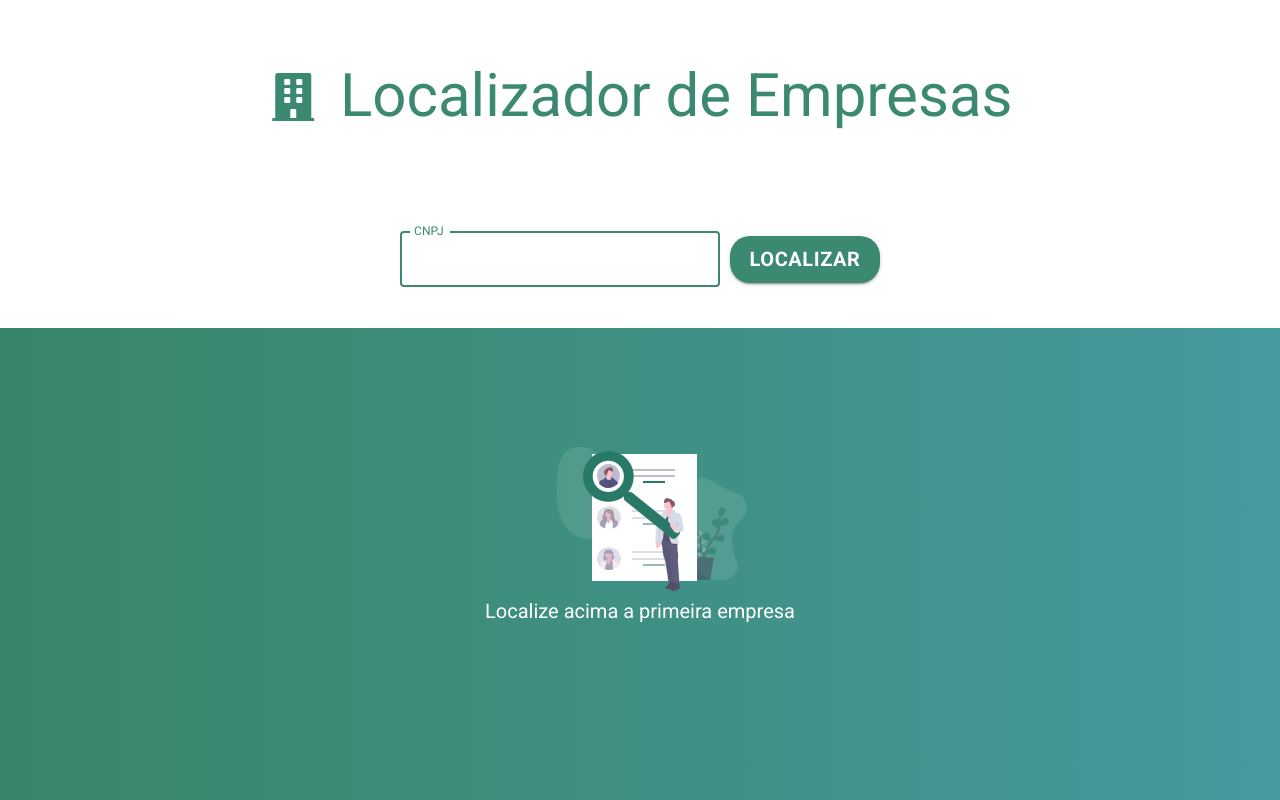
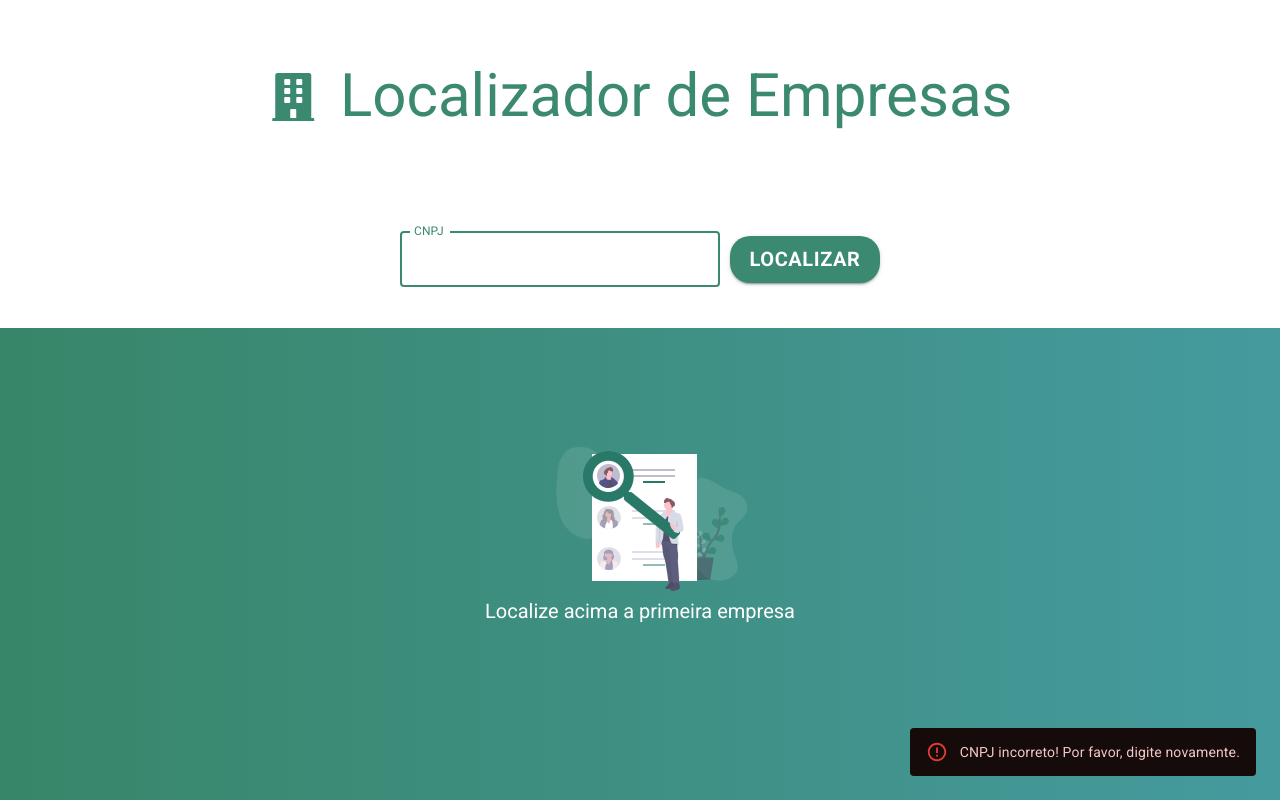
Before and after one commit to heitorc1/buscar-cnpj, a React (Create React App) app: page / in a window 1280 px wide. Both pictures are taken after a click on the button "LOCALIZAR". Built offline with nearby package versions, Linux system fonts and the light colour scheme; a small style sheet from the web is missing.

Commit message:
fix notification pop-up

```diff
--- a/src/components/CompanyInput/CompanyInput.tsx
+++ b/src/components/CompanyInput/CompanyInput.tsx
@@ -41,6 +41,7 @@ const NumberFormatCustom = React.forwardRef<NumberFormat, CustomProps>(
 const CompanyInput: React.FC = () => {
   const { setState } = useContext(CompanyContext);
   const [open, setOpen] = useState(false);
+  const [notFound, setNotFound] = useState(true);
   const [cnpj, setCNPJ] = useState("");
 
   const handleClose = () => {
@@ -48,13 +49,15 @@ const CompanyInput: React.FC = () => {
   };
 
   function handleClick() {
+    setOpen(false);
+    setTimeout(() => {
       const validate = validarCNPJ(cnpj);
       if (!validate) {
         // CNPJ incorreto
-      setOpen(true);
+        setNotFound(true);
       } else {
         // CNPJ existe
-      setOpen(false);
+        setNotFound(false);
         searchCNPJ(cnpj).then((res) => {
           console.log(res);
           handleLocalStorage(res);
@@ -70,27 +73,12 @@ const CompanyInput: React.FC = () => {
           });
         });
       }
+      setOpen(true);
+    });
   }
 
   return (
     <Wrapper>
-      <Notification
-        state={open}
-        severity="error"
-        message="CNPJ incorreto! Por favor, digite novamente."
-      />
-      {/* <Snackbar
-        open={open}
-        autoHideDuration={6000}
-        onClick={handleClose}
-        onClose={handleClose}
-        anchorOrigin={{ vertical: "bottom", horizontal: "right" }}
-      >
-        <Alert severity="error">
-          CNPJ incorreto! Por favor, digite novamente.
-        </Alert>
-      </Snackbar> */}
-
       <TextField
         id="company"
         label="CNPJ"
@@ -117,6 +105,17 @@ const CompanyInput: React.FC = () => {
       >
         Localizar
       </Button>
+
+      {open ? (
+        notFound ? (
+          <Notification
+            severity="error"
+            message="CNPJ incorreto! Por favor, digite novamente."
+          />
+        ) : (
+          <Notification severity="success" message="Empresa adicionada" />
+        )
+      ) : null}
     </Wrapper>
   );
 };
--- a/src/components/Notification/Notification.tsx
+++ b/src/components/Notification/Notification.tsx
@@ -5,15 +5,13 @@ import Snackbar from "@mui/material/Snackbar";
 type PropsType = {
   severity: AlertColor;
   message: string;
-  state: boolean;
 };
 
 const Notification: React.FC<PropsType> = ({
   severity,
   message,
-  state,
 }: PropsType) => {
-  const [open, setOpen] = useState(state);
+  const [open, setOpen] = useState(true);
 
   const handleClose = () => {
     setOpen(false);
@@ -22,9 +20,9 @@ const Notification: React.FC<PropsType> = ({
   return (
     <Snackbar
       open={open}
-      autoHideDuration={6000}
+      autoHideDuration={3000}
+      onClose={handleClose}
       onClick={handleClose}
-      onClose={handleClose}
       anchorOrigin={{ vertical: "bottom", horizontal: "right" }}
     >
       <Alert severity={severity}>{message}</Alert>
--- a/src/pages/SearchForm/styles.module.scss
+++ /dev/null
@@ -1,5 +0,0 @@
-.wrapper {
-  display: flex;
-  flex-direction: column;
-  align-items: flex-start;
-}
```
Lines whose indentation alone changed are shown as unchanged.
